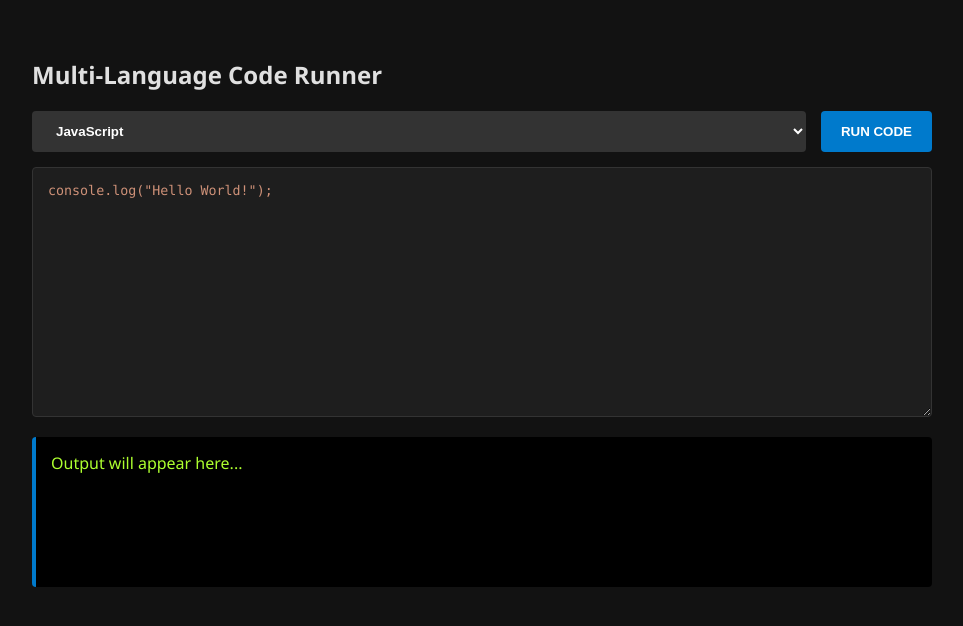
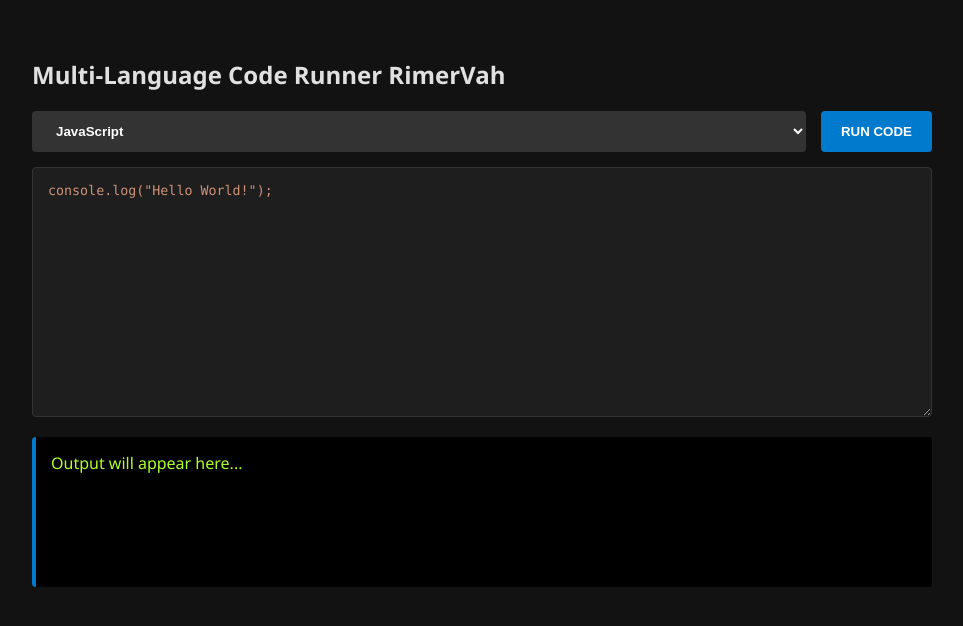
Before and after one commit to MDDECN/RimerVah, a plain HTML site: page index.html in a window 1280 px wide. Shown: the whole page, without its empty margins (158-1121 px from the left). Drawn offline with Linux system fonts and the light colour scheme.

Commit message:
Update index.html

```diff
--- a/index.html
+++ b/index.html
@@ -2,7 +2,7 @@
 <html lang="en">
 <head>
     <meta charset="UTF-8">
-    <title>Web IDE</title>
+    <title>RimerVah Web IDE</title>
     <script src="https://cdn.jsdelivr.net/pyodide/v0.23.4/full/pyodide.js"></script>
     <style>
         body { font-family: 'Segoe UI', sans-serif; background: #121212; color: #e0e0e0; padding: 30px; }
@@ -30,7 +30,7 @@
 <body>
 
 <div class="wrapper">
-    <h2>Multi-Language Code Runner</h2>
+    <h2>Multi-Language Code Runner RimerVah</h2>
 
     <div class="controls">
         <select id="langSelect">
```
